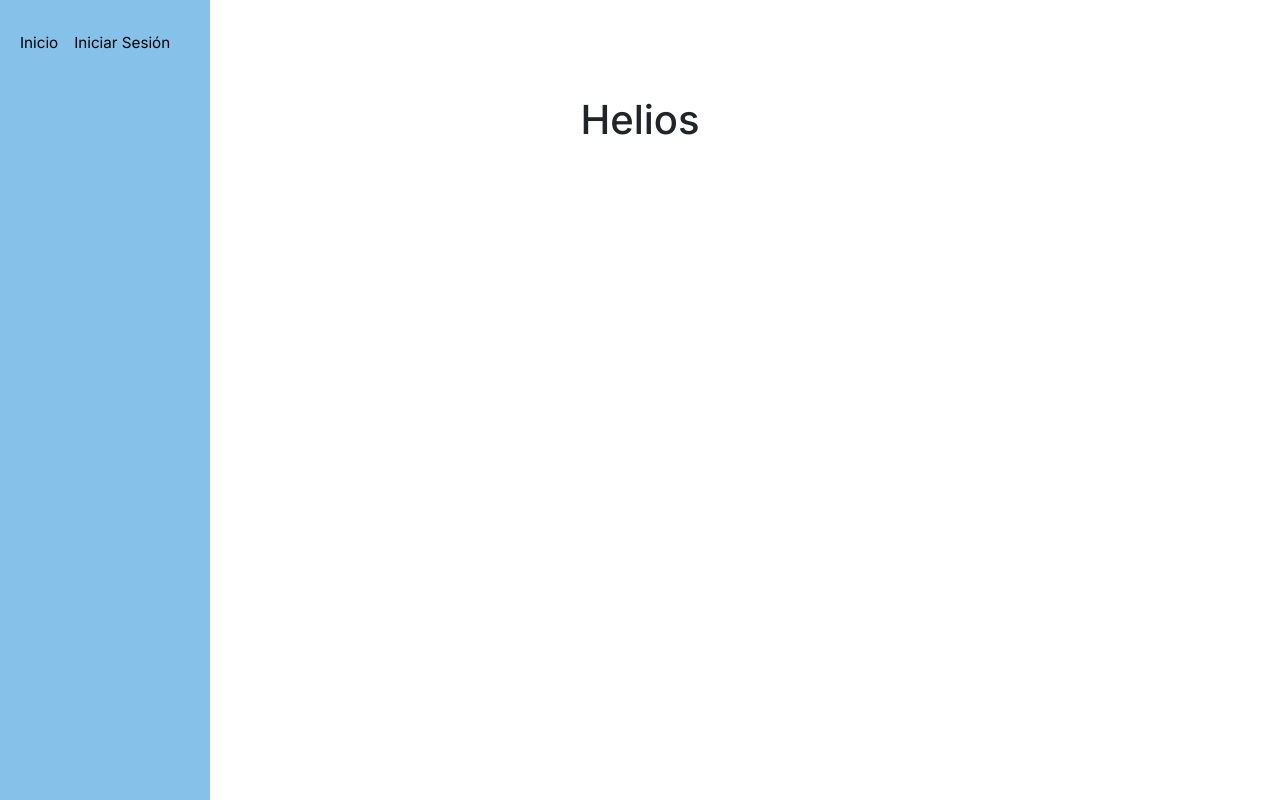
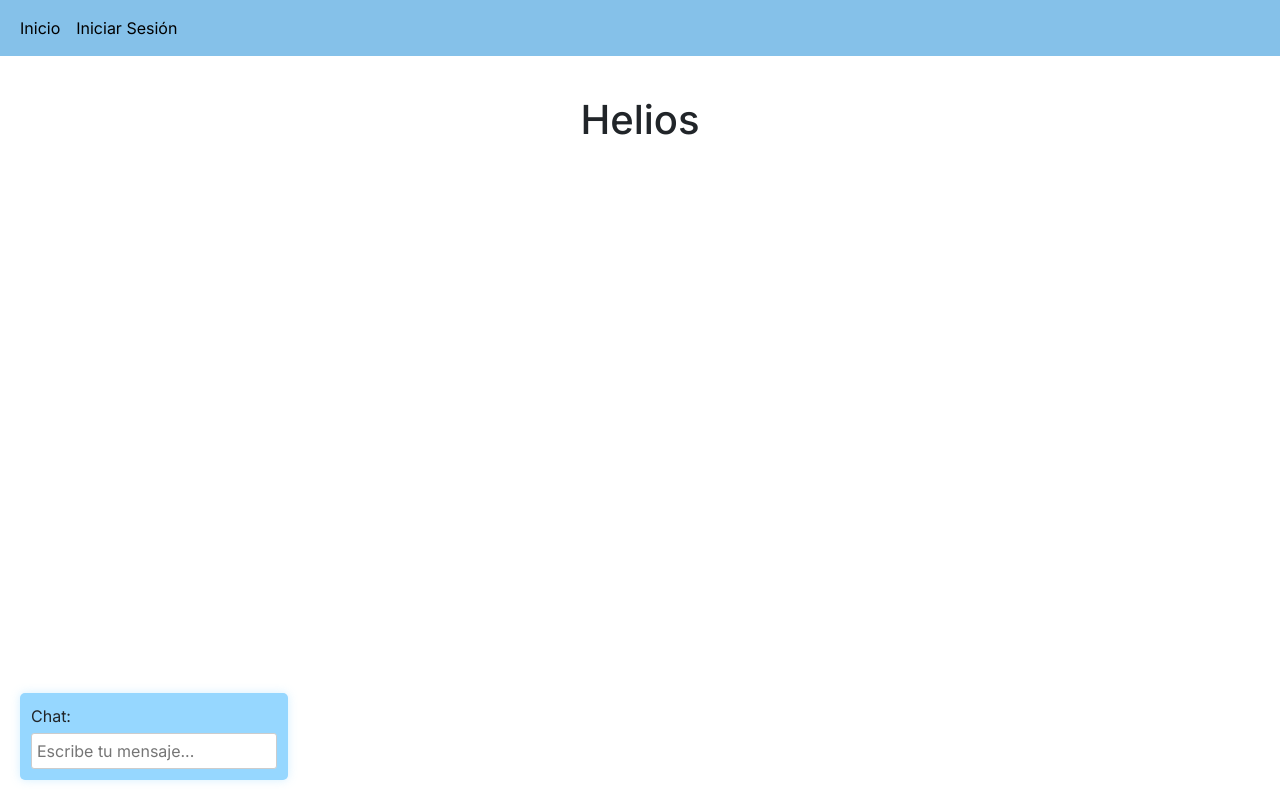
Before and after one commit to DaltonMaza/front-end_PIS6TO, a Next.js app: page / in a window 1280 px wide. Built offline with nearby package versions, Linux system fonts and the light colour scheme.

Commit message:
fix chatbot ubication

```diff
--- a/src/app/layout.js
+++ b/src/app/layout.js
@@ -1,7 +1,7 @@
 import { Inter } from "next/font/google";
 import Link from "next/link";
 import 'bootstrap/dist/css/bootstrap.css'
-import "./globals.css";
+// import "./globals.css";
 import Chatbot from "./components/chat-bot";
 
 const inter = Inter({ subsets: ["latin"] });
@@ -19,6 +19,7 @@ export default function RootLayout({ children }) {
         <title>App prueba</title>
         <script src="https://cdn.jsdelivr.net/npm/bootstrap@5.0.0-beta1/dist/js/bootstrap.bundle.min.js" />
       </head>
+
       <body className={inter.className}>
         <header style={{ position: 'fixed', top: 0, right: 0, left: 0, zIndex: 1030 }}>
           <nav className="navbar navbar-expand-lg" style={{
@@ -40,6 +41,7 @@ export default function RootLayout({ children }) {
           </nav>
         </header>
         {children}
+        <Chatbot></Chatbot>
       </body>
     </html>
   );
```
Lines whose indentation alone changed are shown as unchanged.
